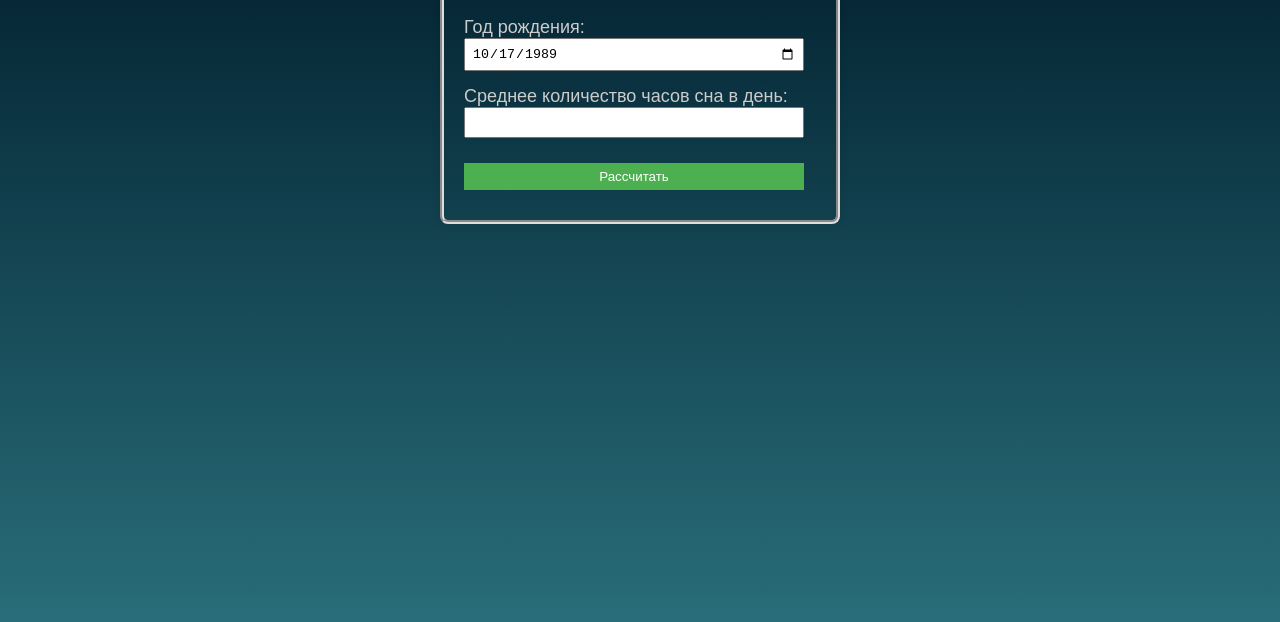
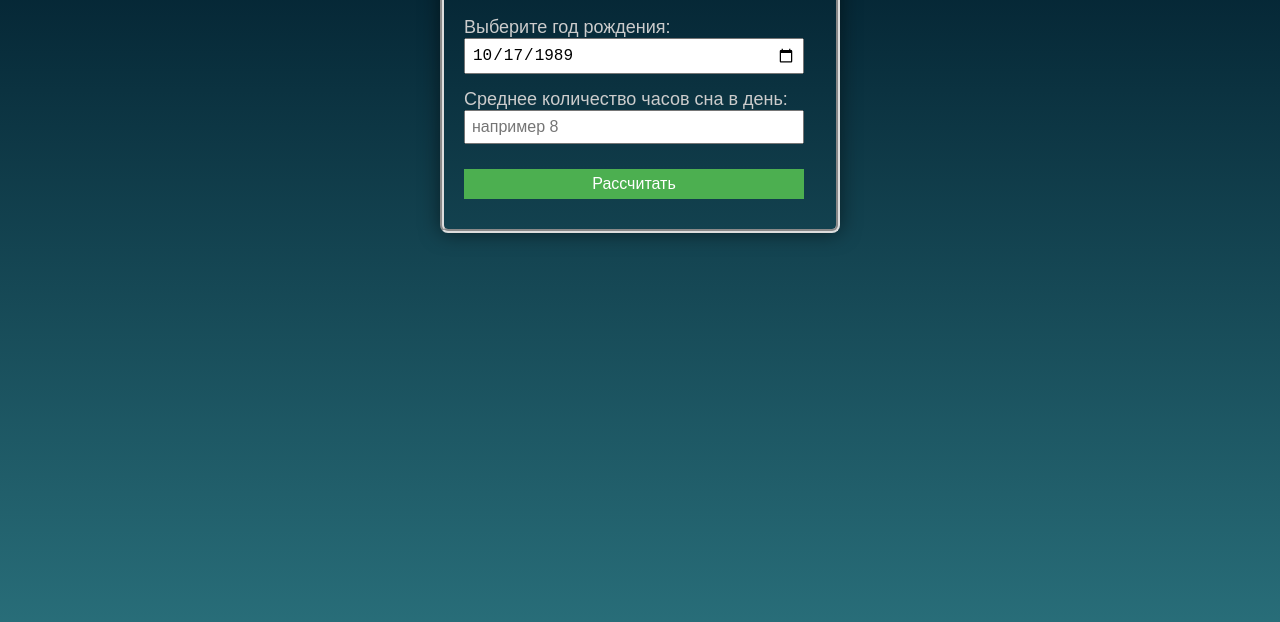
Before and after one commit to westerovs/SleepCalculator, a plain HTML site: page index.html in a window 1280 px wide. Shown: the part 108-730 px from the top of the page. Drawn offline with Linux system fonts and the light colour scheme.

Commit message:
font-size++

```diff
--- a/index.html
+++ b/index.html
@@ -12,12 +12,12 @@
 <section>
   <h1>Sleep Calculator</h1>
   <form>
-    <label for="birthYear">Год рождения:
+    <label for="birthYear">Выберите год рождения:
       <input type="date" id="birthYear" required value="1989-10-17">
     </label>
 
     <label for="averageSleepHours">Среднее количество часов сна в день:
-      <input type="number" id="averageSleepHours" required>
+      <input type="number" id="averageSleepHours" placeholder="например 8" min="1" max="24" required>
     </label>
 
     <button class="btn btn-result" type="button">Рассчитать</button>
--- a/styles/style.css
+++ b/styles/style.css
@@ -30,7 +30,7 @@ section {
   max-width: 400px;
   border: 4px groove #ddd;
   border-radius: 8px;
-  box-shadow: 0 0 10px rgba(0, 0, 0, 0.1);
+  box-shadow: 0 0 20px rgba(0, 0, 0, 0.5);
 }
 
 label {
@@ -42,6 +42,7 @@ input, .btn {
   width: calc(100% - 12px);
   padding: 6px;
   margin-bottom: 10px;
+  font-size: 16px;
 }
 
 .btn {
@@ -55,3 +56,7 @@ input, .btn {
 .btn:hover {
   background-color: #45a049;
 }
+
+.output {
+  font-style: italic;
+}
```
